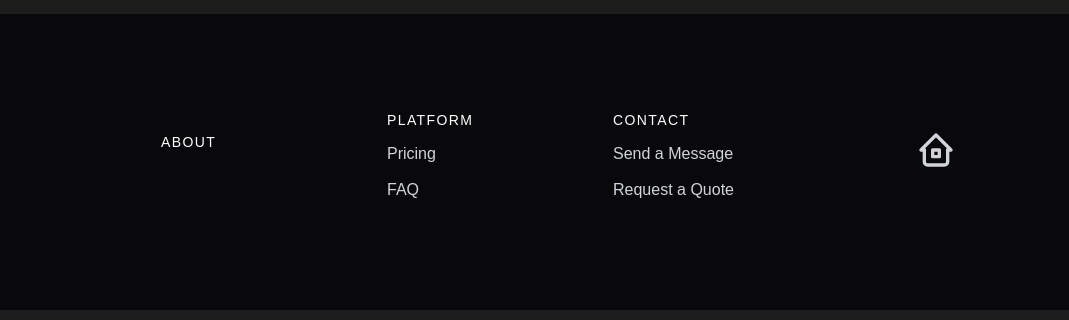
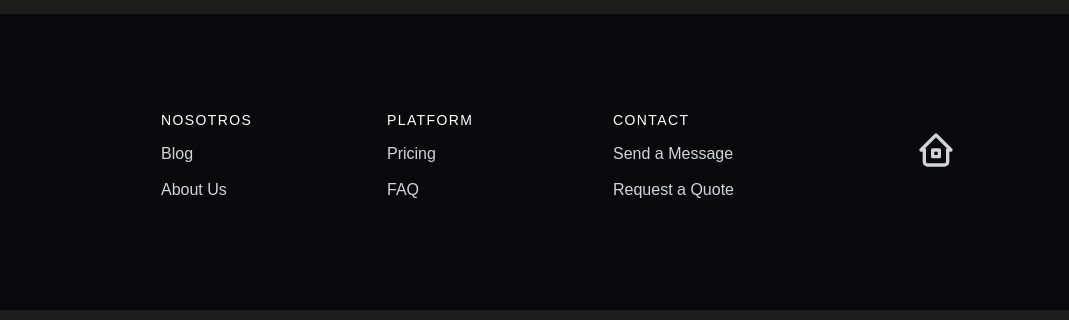
Before and after one commit to matesancheez/Flint, an Astro site: page /servicios in a window 1280 px wide. Shown: the part 3274-3594 px from the top of the page, 211-1280 px from the left. Built offline with nearby package versions, Linux system fonts and the light colour scheme; Astro itself is replaced by a stand-in of ours.

Commit message:
Cambiando footer

```diff
--- a/src/components/Footer.astro
+++ b/src/components/Footer.astro
@@ -67,11 +67,28 @@
       <div
         class="flex flex-wrap flex-grow mt-10 -mb-10 text-center md:pl-20 md:mt-0 md:text-left"
       >
-        <div class="w-full px-4 lg:w-1/4 md:w-1/2 py-5">
-          <a
-            class="mb-3 text-sm font-medium tracking-widest text-white uppercase title-font cursor-pointer"
-            href="/about">About</a
+        <div class="w-full px-4 lg:w-1/4 md:w-1/2">
+          <h2
+            class="mb-3 text-sm font-medium tracking-widest text-white uppercase title-font"
           >
+            Nosotros
+          </h2>
+          <nav class="mb-10 list-none">
+            <ul>
+              <li class="mt-3">
+                <a
+                  class="text-gray-300 cursor-pointer hover:text-white"
+                  href="/blog">Blog</a
+                >
+              </li>
+              <li class="mt-3">
+                <a
+                  class="text-gray-300 cursor-pointer hover:text-white"
+                  href="/nosotros">About Us</a
+                >
+              </li>
+            </ul>
+          </nav>
         </div>
         <div class="w-full px-4 lg:w-1/4 md:w-1/2">
           <h2
```
